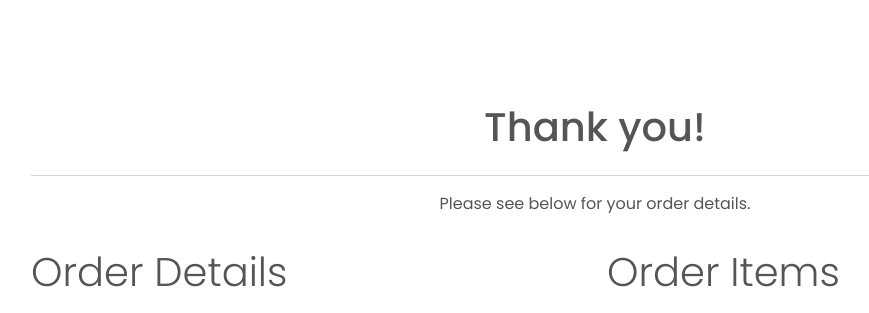
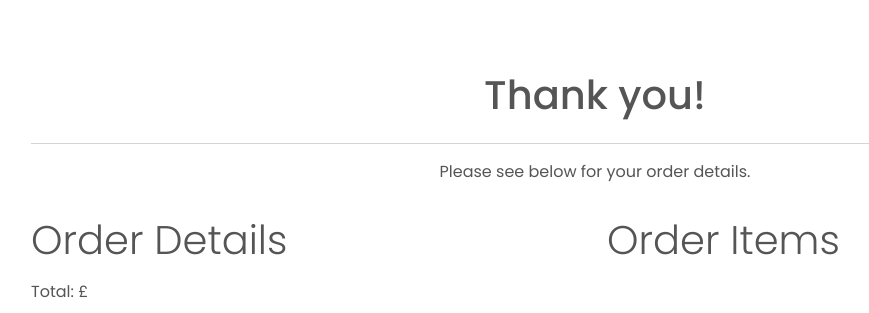
Before and after one commit to Code-Institute-Submissions/joshcallawaydev-kuppa_AugResub, a Django app: template checkout/templates/checkout/checkout_complete.html in a window 1280 px wide. Shown: the part 193-506 px from the top of the page, without its empty margins (45-914 px from the left). Run offline with Django 3.2, Linux system fonts and the light colour scheme; the template is opened without the code that fills it, so the values that code supplies are empty; parts of the project's set-up code (start-up, migrations or seed data) failed here and were passed over; some libraries are stand-ins or nearby versions.

Commit message:
Updated margin

```diff
--- a/checkout/templates/checkout/checkout_complete.html
+++ b/checkout/templates/checkout/checkout_complete.html
@@ -17,7 +17,7 @@
 
 <div class="text-left container mb-3">
     <div class="row">
-        <div class="col-12 mt-5 text-center">
+        <div class="col-12 mt-3 text-center">
             <h1 class="mb-4">Thank you! {{ order.full_name }}</h1>
             <hr>
         </div>
```
